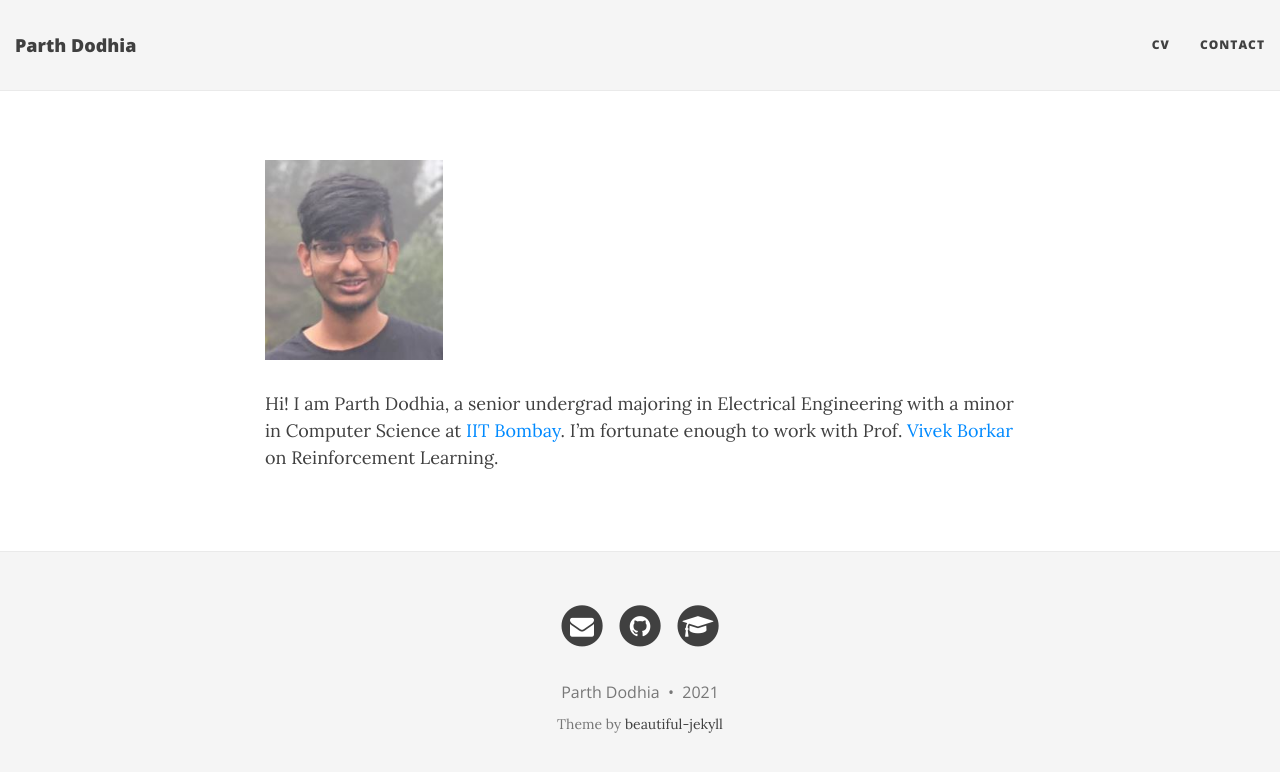
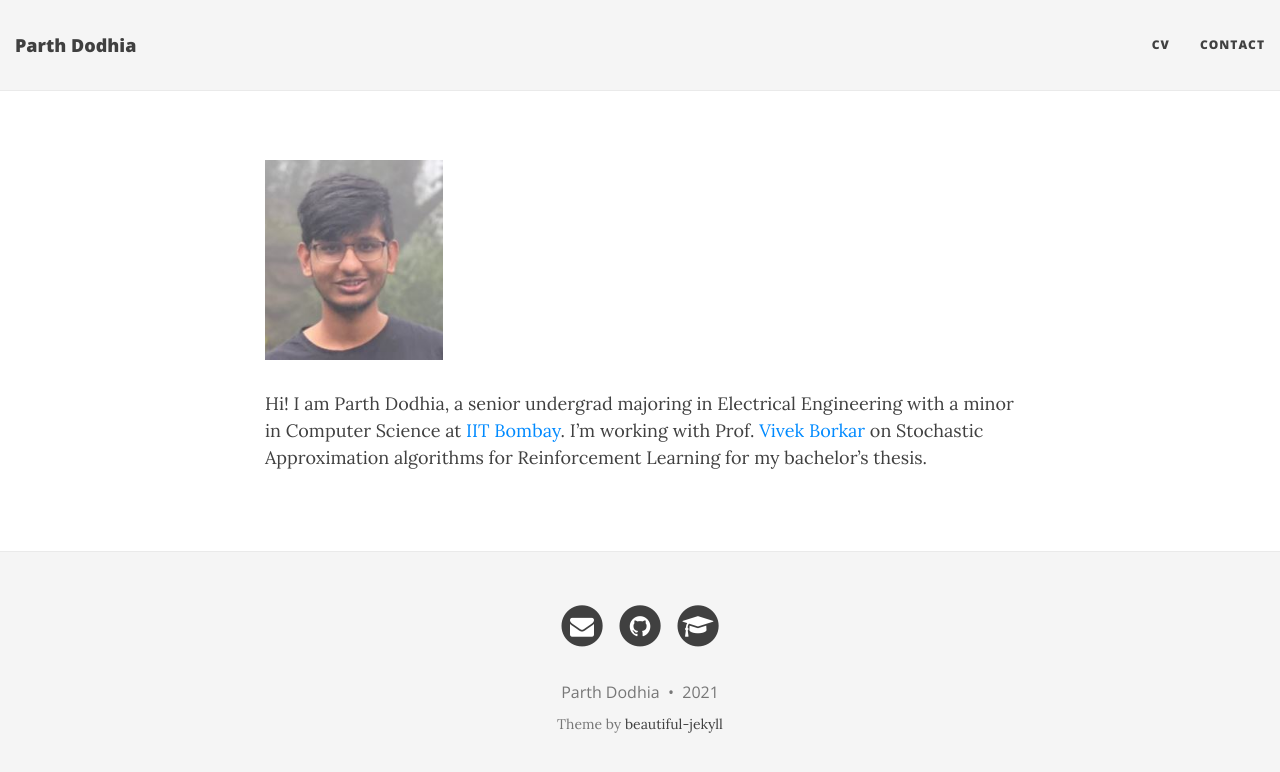
Before and after one commit to pdudeia/pdudeia.github.io, a Jekyll site: the page built from index.md, in a window 1280 px wide. Shown: the top 772 px of the page. Built offline with Jekyll 4.4.1, drawn with Linux system fonts in a browser that asks for light colours; nearby versions of some CDN libraries.

Commit message:
brief-intro

```diff
--- a/index.md
+++ b/index.md
@@ -9,4 +9,4 @@ layout: page
 <img src="/MHBLWR-photo.JPG" alt="Parth" style="max-width:241px;max-height:200px">
 
 Hi! I am Parth Dodhia, a senior undergrad majoring in Electrical Engineering with a minor in Computer Science at [IIT Bombay](https://www.ee.iitb.ac.in/).
-I'm fortunate enough to work with Prof. [Vivek Borkar](https://www.ee.iitb.ac.in/web/people/faculty/home/borkar) on Reinforcement Learning.
+I'm working with Prof. [Vivek Borkar](https://www.ee.iitb.ac.in/web/people/faculty/home/borkar) on Stochastic Approximation algorithms for Reinforcement Learning for my bachelor's thesis.
```
